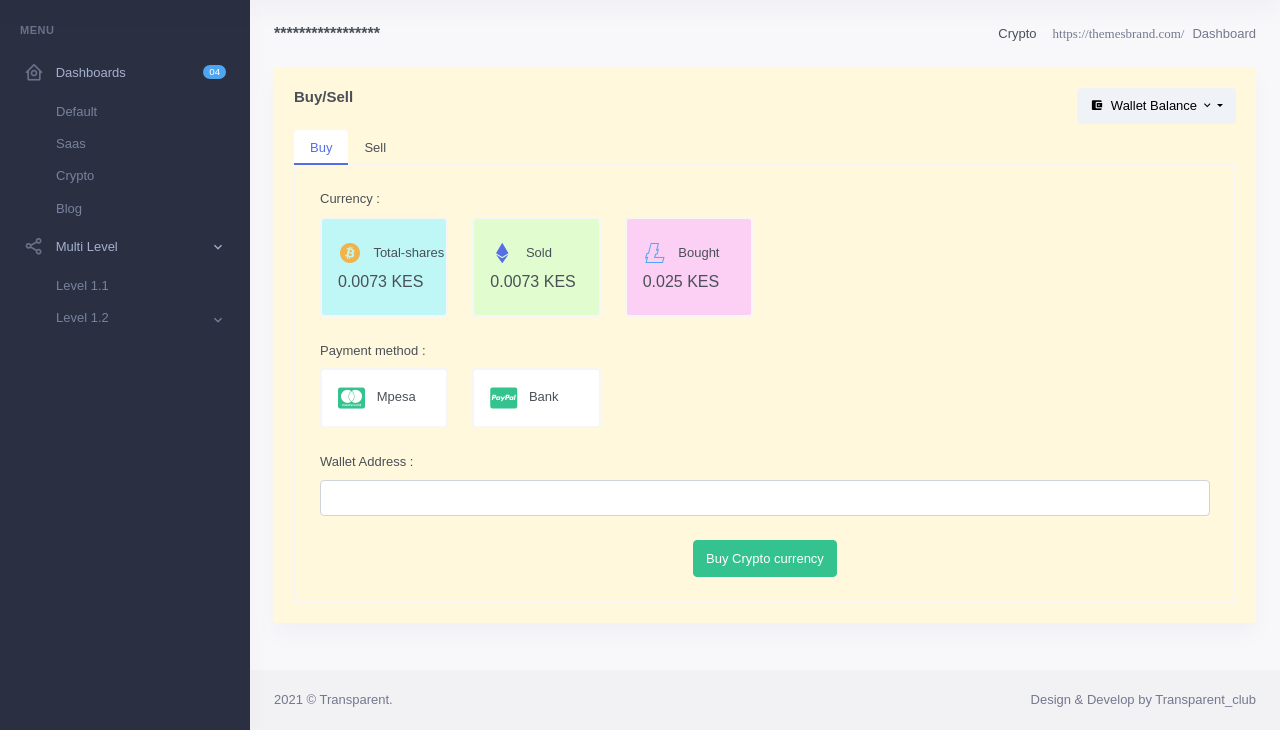
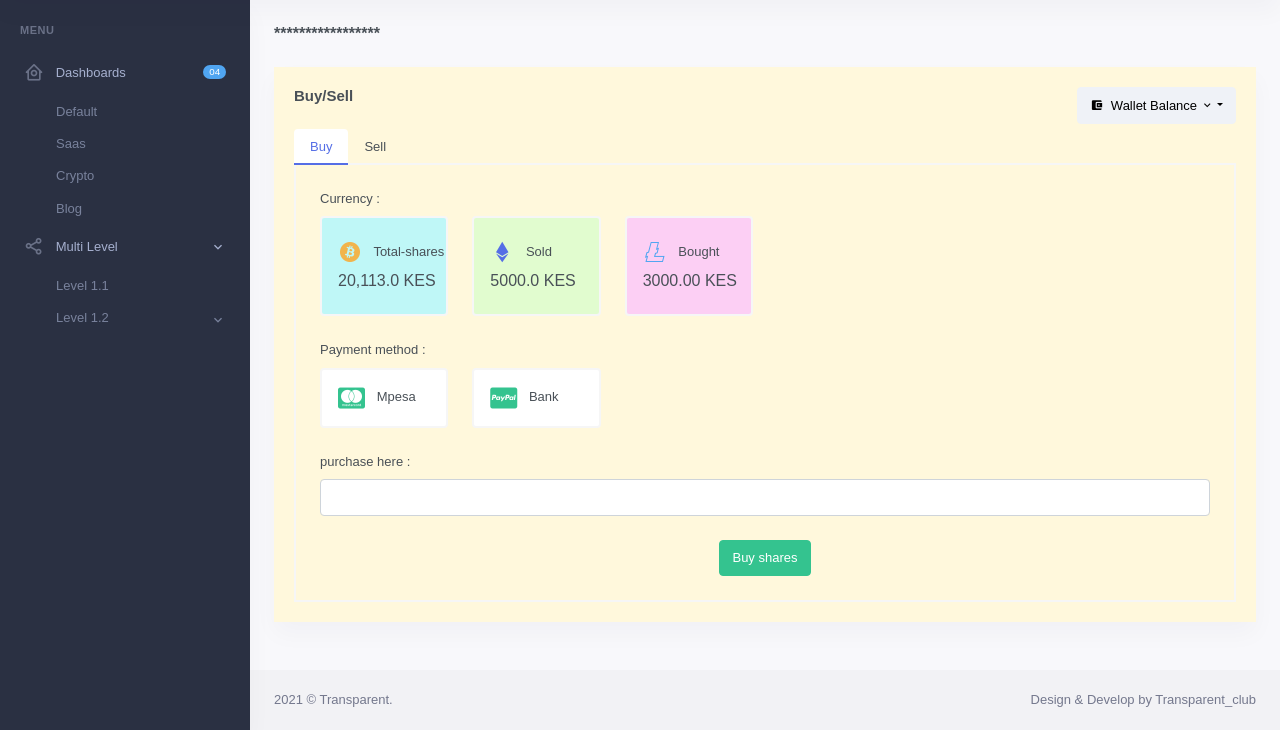
Before and after one commit to Robaa2168/Pesa_Club_Investments, a Django app: page / in a window 1280 px wide. Shown: the part 70-800 px from the top of the page. Run offline with Django 3.2, Linux system fonts and the light colour scheme; some libraries are stand-ins or nearby versions.

Commit message:
first commit

```diff
--- a/investapp/templates/index.html
+++ b/investapp/templates/index.html
@@ -21,12 +21,7 @@
                         <div class="page-title-box d-sm-flex align-items-center justify-content-between">
                             <h4 class="mb-sm-0 font-size-18">*****************</h4>
 
-                            <div class="page-title-right">
-                                <ol class="breadcrumb m-0">
-                                    <li class="breadcrumb-item"><a href="javascript: void(0);">Crypto</a></li>
-                                    <li class="breadcrumb-item active">Dashboard</li>
-                                </ol>
-                            </div>
+
 
                         </div>
                     </div>
@@ -81,7 +76,7 @@
                                             </a>
                                         </li>
                                         <li class="nav-item">
-                                            <a class="nav-link" data-bs-toggle="tab" href="#sell" role="tab">
+                                            <a class="nav-link" data-bs-toggle="tab" href="#" role="tab">
                                                 Sell
                                             </a>
                                         </li>
@@ -104,7 +99,7 @@
                                                                                 class="mdi mdi-bitcoin font-size-24 text-warning align-middle me-2"></i>
                                                                             <span>Total-shares</span> <br>
 
-                                                                    <h5 class="font-size-16">0.0073 KES</h5>
+                                                                    <h5 class="font-size-16">20,113.0 KES</h5>
                                                                         </div>
                                                                     </div>
                                                                 </label>
@@ -125,7 +120,7 @@
                                                                                 class="mdi mdi-ethereum font-size-24 text-primary align-middle me-2"></i>
                                                                             <span>Sold</span> <br>
 
-                                                                    <h5 class="font-size-16">0.0073 KES</h5>
+                                                                    <h5 class="font-size-16">5000.0 KES</h5>
 
                                                                         </div>
                                                                     </div>
@@ -149,7 +144,7 @@
                                                                                 class="mdi mdi-litecoin font-size-24 text-info align-middle me-2"></i>
                                                                             <span>Bought</span> <br>
 
-                                                                    <h5 class="font-size-16">0.025 KES</h5>
+                                                                    <h5 class="font-size-16">3000.00 KES</h5>
                                                                         </div>
                                                                     </div>
                                                                 </label>
@@ -198,12 +193,12 @@
 
 
                                                 <div class="mb-3">
-                                                    <label>Wallet Address :</label>
+                                                    <label>purchase here :</label>
                                                     <input type="text" class="form-control">
                                                 </div>
                                                 <div class="text-center mt-4">
-                                                    <button type="button" class="btn btn-success">Buy Crypto
-                                                        currency</button>
+                                                    <button type="button" class="btn btn-success">Buy shares
+                                                        </button>
                                                 </div>
                                             </form>
                                         </div>
@@ -313,12 +308,12 @@
                                                 </div>
 
                                                 <div class="mb-3">
-                                                    <label>Wallet Address :</label>
+                                                    <label>purchase here :</label>
                                                     <input type="text" class="form-control">
                                                 </div>
                                                 <div class="text-center mt-4">
-                                                    <button type="button" class="btn btn-danger">Sell Crypto
-                                                        currency</button>
+                                                    <button type="button" class="btn btn-danger">Sell
+                                                        </button>
                                                 </div>
                                             </form>
                                         </div>
@@ -336,25 +331,4 @@
             </div> <!-- container-fluid -->
         </div>
         <!-- End Page-content -->
-
-
-        <footer class="footer">
-            <div class="container-fluid">
-                <div class="row">
-                    <div class="col-sm-6">
-                        <script>document.write(new Date().getFullYear())</script> © Transparent.
-                    </div>
-                    <div class="col-sm-6">
-                        <div class="text-sm-end d-none d-sm-block">
-                            Design & Develop by Transparent_club
-                        </div>
-                    </div>
-                </div>
-            </div>
-        </footer>
-    </div>
-    <!-- end main content-->
-
-    </div>
-    <!-- END layout-wrapper -->
     {%endblock%}
```
